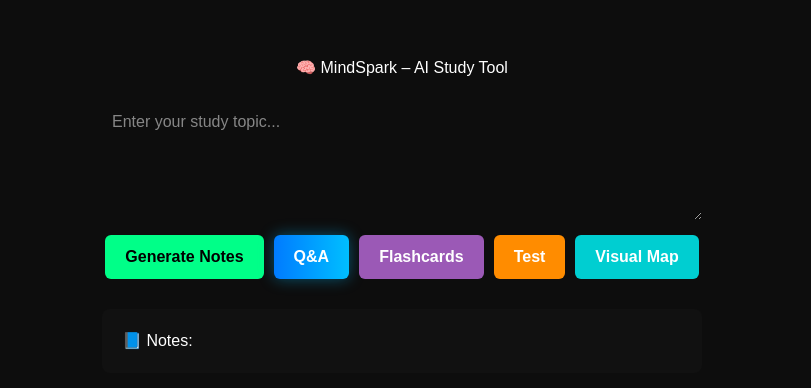
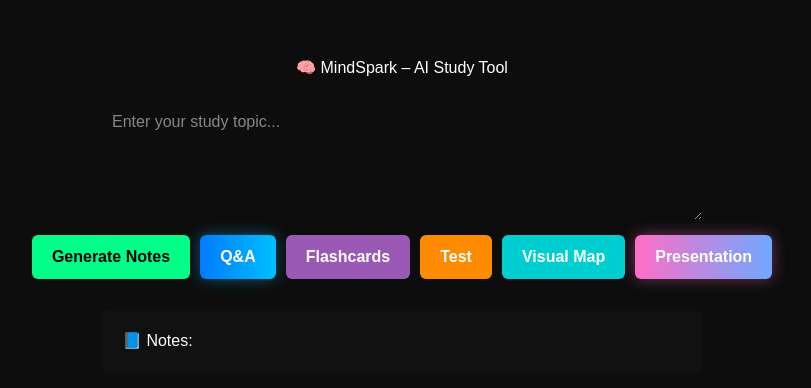
Before and after one commit to hamza07ejaz/MindSpark, a Next.js app: page / in a window 1280 px wide. Shown: the part 186-574 px from the top of the page, without its empty margins (238-1049 px from the left). Built offline with nearby package versions, Linux system fonts and the light colour scheme.

Commit message:
Add Presentation button to main page navigation

```diff
--- a/app/page.tsx
+++ b/app/page.tsx
@@ -88,7 +88,7 @@
           {loading ? "Loading..." : "Generate Notes"}
         </button>
 
-        {/* ✅ Q&A Button – redirects to QnA page beautifully */}
+        {/* ✅ Q&A Button */}
         <button
           onClick={() => (window.location.href = "/qna")}
           style={{
@@ -159,6 +159,30 @@
         >
           Visual Map
         </button>
+
+        {/* ✅ Presentation Button */}
+        <button
+          onClick={() => (window.location.href = "/presentation")}
+          style={{
+            background: "linear-gradient(90deg, #ff6ec7, #6ea8ff)",
+            color: "#fff",
+            padding: "10px 20px",
+            borderRadius: "6px",
+            border: "none",
+            cursor: "pointer",
+            fontWeight: "bold",
+            boxShadow: "0 0 15px rgba(255,110,199,0.4)",
+            transition: "transform 0.2s, box-shadow 0.2s",
+          }}
+          onMouseOver={(e) =>
+            (e.currentTarget.style.transform = "scale(1.05)")
+          }
+          onMouseOut={(e) =>
+            (e.currentTarget.style.transform = "scale(1)")
+          }
+        >
+          Presentation
+        </button>
       </div>
 
       <div
```
